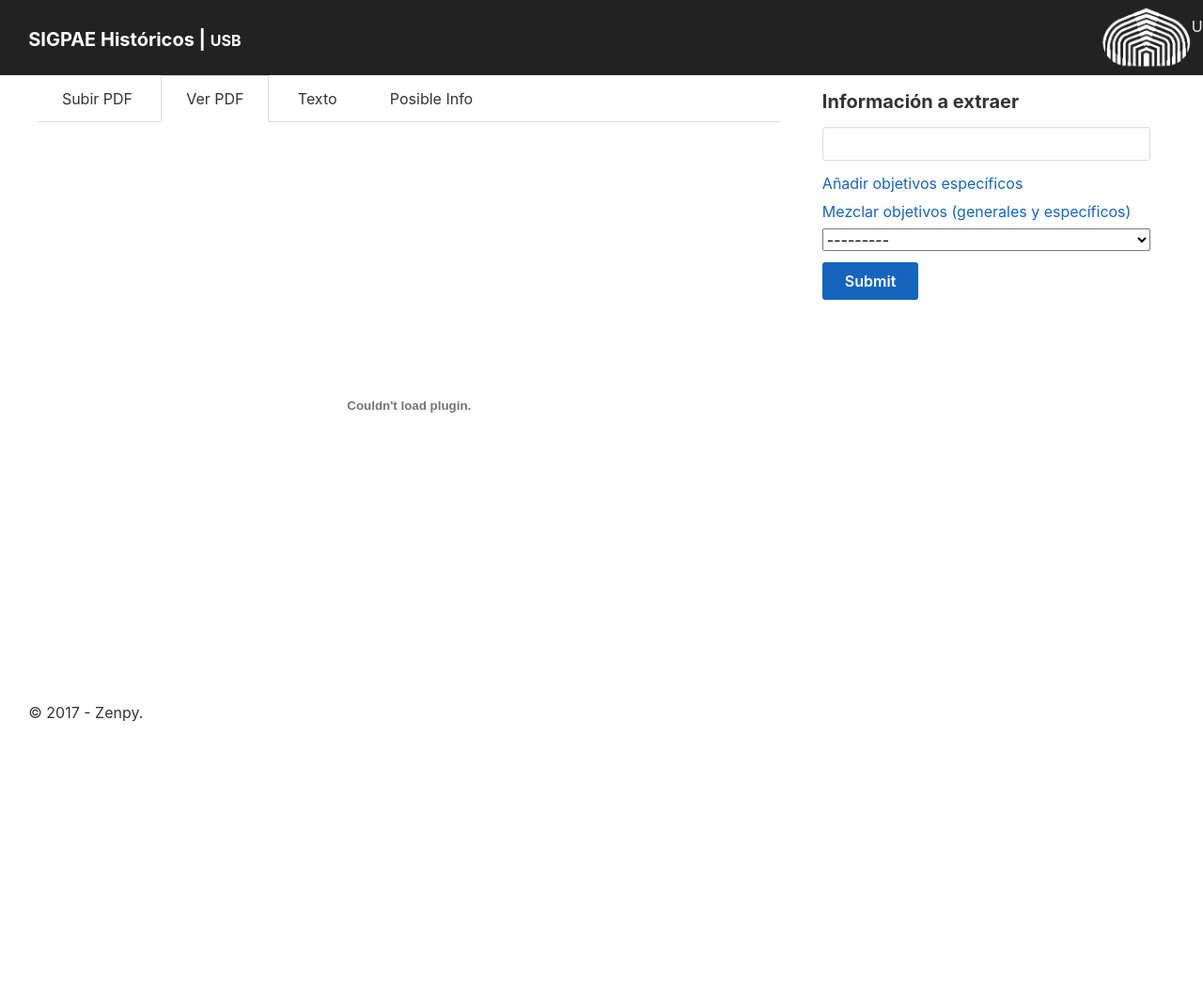
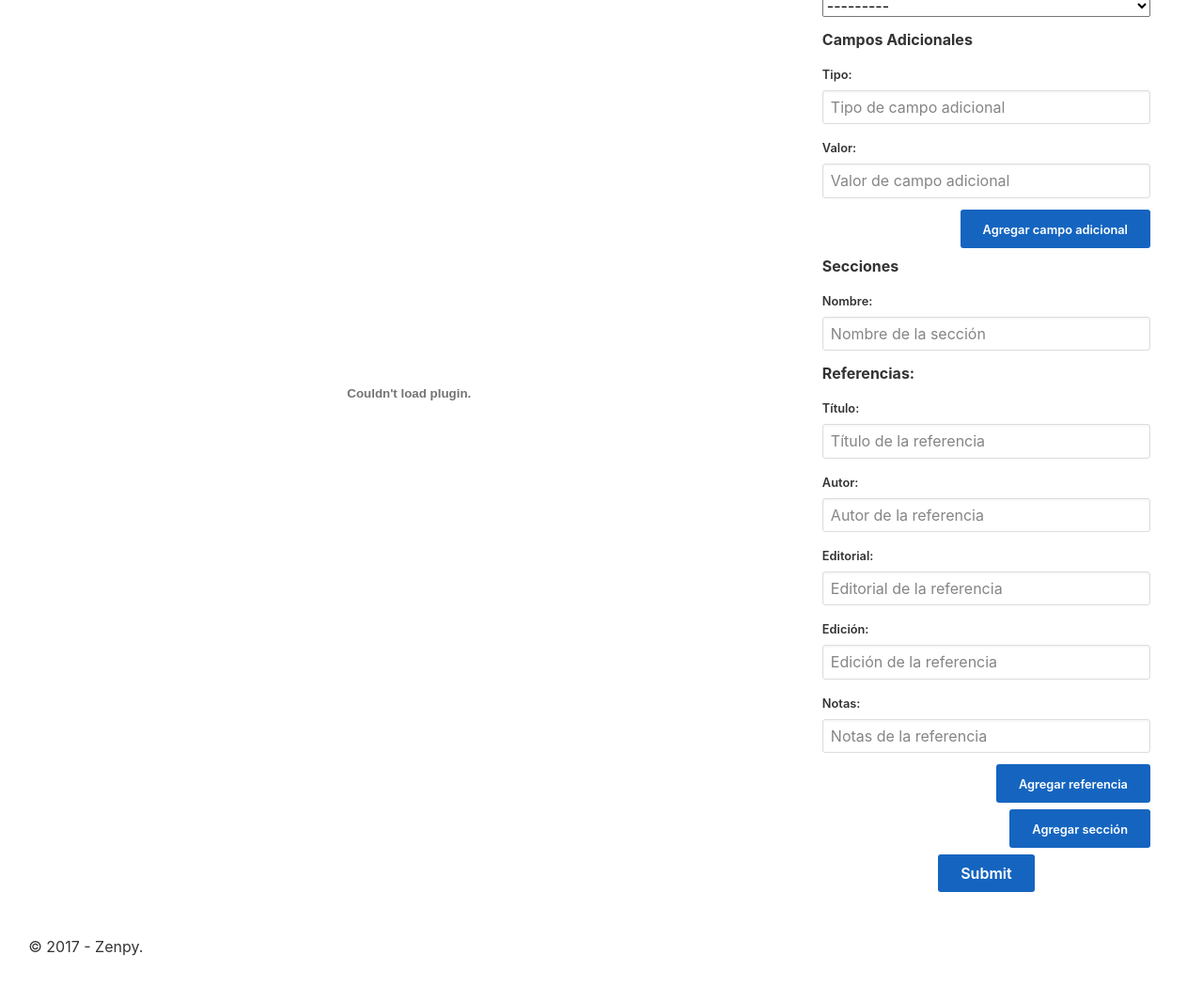
Before and after one commit to MathiasSM/SIGPAE, a Django app: template ocr/templates/ocr/editar.html in a window 1280 px wide. Shown: the whole page at 94% size. Before the commit the page ends 768 px from the top, so only its background shows below. Run offline with Django 3.2, Linux system fonts and the light colour scheme; the template is opened without the code that fills it, so the values that code supplies are empty; some libraries are stand-ins or nearby versions.

Commit message:
Agregar campos adicionales y secciones con referencias

```diff
--- a/ocr/templates/ocr/editar.html
+++ b/ocr/templates/ocr/editar.html
@@ -126,10 +126,71 @@
             {% for l1, l2 in list %}<option class="{{l1}} {{instancia}}" value="{{ l1 }}"{% if instancia and instancia == l1 %}selected="selected"{%endif%}>{{ l2 }}</option>
             {% endfor %}
           {% endfor %}
+          </select>
           {% if form.instancia.errors %}<p class="errors">{{ form.instancia.errors }}</p>
           {% endif %}{% if form.instancia.help_text %}<p class="help">{{ form.instancia.help_text|safe }}</p>{% endif %}
         </div>
-        <input type="submit" value="Submit" />
+
+        <p><strong>Campos Adicionales</strong></p>
+        <div id="adicionalCNT">
+          <div id="adicional1">
+            <label><small>Tipo:</small></label>
+            <input type="text" name="tipo1" placeholder="Tipo de campo adicional">
+            <label><small>Valor:</small></label>
+            <input type="text" name="valor1" placeholder="Valor de campo adicional">
+          </div>
+        </div>
+        <div align="right">
+          <button id="agregarAdicional" type="button" style="float: right;"><small>Agregar campo adicional</small></button>
+        </div>
+
+        </br>
+        </br>
+
+        <p><strong>Secciones</strong></p>
+        <div id="seccionCNT">
+          <div id="seccion1">
+            <label><small>Nombre:</small></label>
+            <input type="text" name="seccionNombre1" placeholder="Nombre de la sección">
+
+            <p><strong>Referencias:</strong></p>
+            <div id="referenciaCNT1">
+              <div id="referencia1-1">
+
+                <label><small>Título:</small></label>
+                <input type="text" name="titulo1-1" placeholder="Título de la referencia">
+                <label><small>Autor:</small></label>
+                <input type="text" name="autor-1" placeholder="Autor de la referencia">
+                <label><small>Editorial:</small></label>
+                <input type="text" name="editorial1-1" placeholder="Editorial de la referencia">
+                <label><small>Edición:</small></label>
+                <input type="text" name="edicion1-1" placeholder="Edición de la referencia">
+                <label><small>Notas:</small></label>
+                <input type="text" name="notas1-1" placeholder="Notas de la referencia">
+
+              </div>
+            </div>
+
+            <div align="right">
+              <button id="agregarseccion" type="button" style="float: right;"><small>Agregar referencia</small></button>
+            </div>
+
+            </br>
+            </br>
+
+          </div>
+        <div>
+        <div align="right">
+          <button id="agregarseccion" type="button" style="float: right;"><small>Agregar sección</small></button>
+        </div>
+
+        </br>
+        </br>
+
+        <div align="center">
+          <input type="submit" value="Submit" />
+        </div>
+
       </form>
       {% endblock infotab %}
     </section>
```
